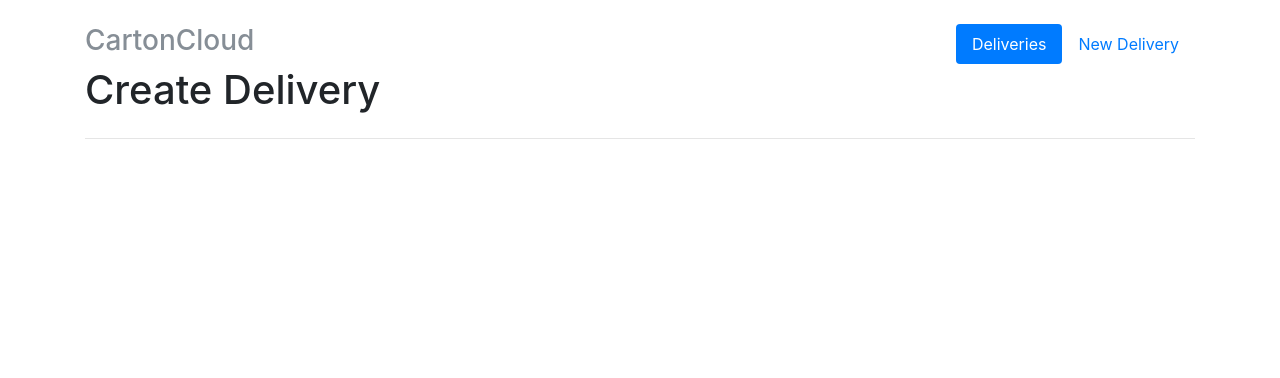
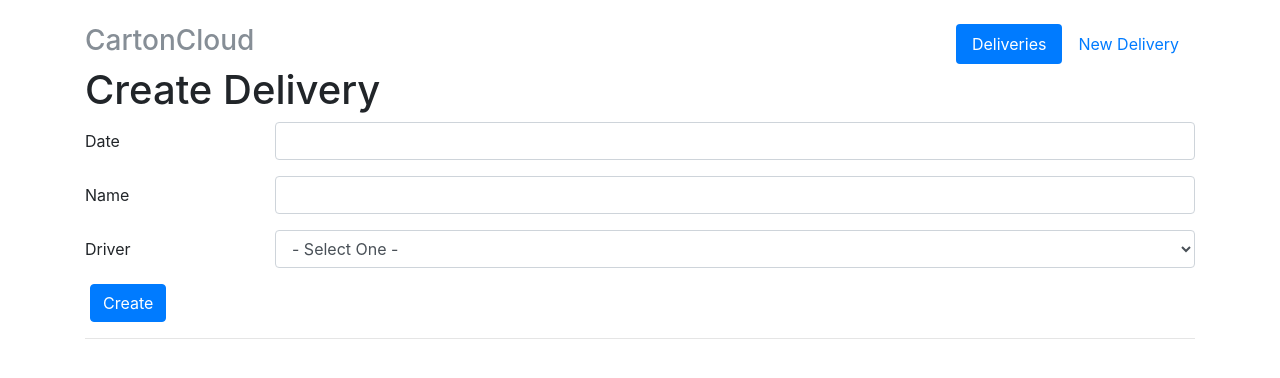
Before and after one commit to JeanLoureiro/Deliveries, a React (Create React App) app: page /create in a window 1280 px wide. Shown: the top 378 px of the page. Built offline with nearby package versions, Linux system fonts and the light colour scheme.

Commit message:
[add] form to create page

```diff
--- a/src/components/CreateDelivery.js
+++ b/src/components/CreateDelivery.js
@@ -5,7 +5,33 @@ class CreateDelivery extends Component {
     render() {
         return (
             <Fragment>
-                <h1>Create Delivery</h1>
+                <main role="main">
+                    <h1>Create Delivery</h1>
+                    <form action="create.php" method="POST">
+                        <div className="form-group row">
+                            <label for="deliveryDate" className="col-sm-2 col-form-label">Date</label>
+                            <div className="col-sm-10">
+                                <input type="text" className="form-control" id="deliveryDate" name="date" value="" />
+                            </div>
+                        </div>
+                        <div className="form-group row">
+                            <label for="deliveryName" className="col-sm-2 col-form-label">Name</label>
+                            <div className="col-sm-10">
+                                <input type="text" className="form-control" id="deliveryName" name="name" value="" />
+                            </div>
+                        </div>
+                        <div className="form-group row">
+                            <label for="deliveryDriver" className="col-sm-2 col-form-label">Driver</label>
+                            <div className="col-sm-10">
+                                <select className="form-control" id="deliveryDriver" name="driver_id">
+                                    <option value="">- Select One -</option>
+                                    <option value="1" >Driver 1</option>
+                                </select>
+                            </div>
+                        </div>
+                        <button type="submit" className="btn btn-primary">Create</button>
+                    </form>
+                </main>
             </Fragment>
         )
     }
```
